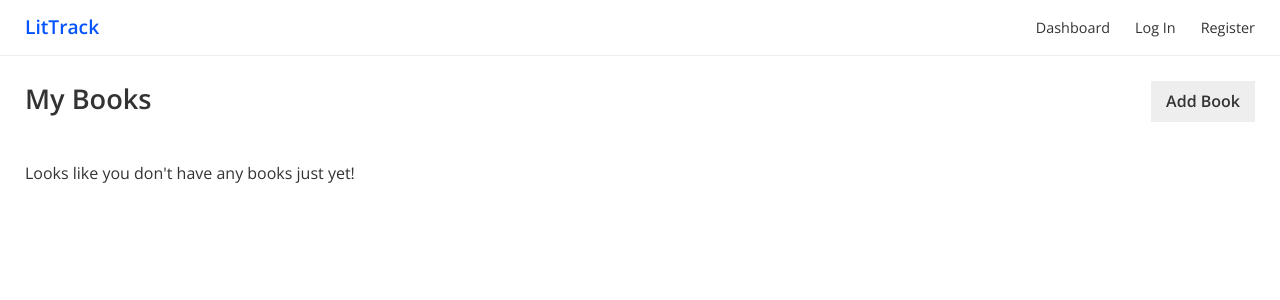
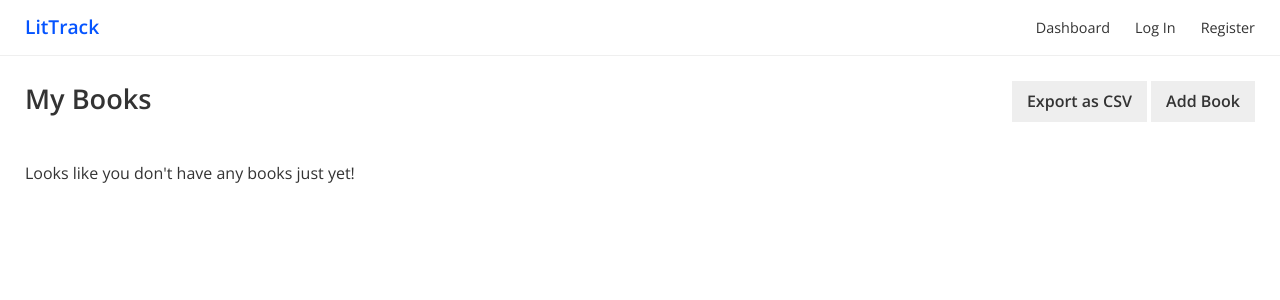
Before and after one commit to bswank/sbpc, a Django app: page /books/ in a window 1280 px wide. Shown: the top 300 px of the page. Run offline with Django 3.2, Linux system fonts and the light colour scheme; data comes from the database, SQL or seed files in the repository.

Commit message:
remove proxy code; add csv export

```diff
--- a/littrack/templates/littrack/my-books.html
+++ b/littrack/templates/littrack/my-books.html
@@ -2,7 +2,7 @@
 
 {% block contextual_actions %}
 
-<p class="action"><a class="buttony-link" href="{% url 'add_book' %}">Add Book</a></p>
+<p class="action"><a target="_blank" class="buttony-link" href="{% url 'export_books' %}">Export as CSV</a> <a class="buttony-link" href="{% url 'add_book' %}">Add Book</a></p>
 
 {% endblock %}
 
--- a/littrack/urls.py
+++ b/littrack/urls.py
@@ -11,5 +11,5 @@ urlpatterns = [
     url(r'^books/add/$', views.add_book, name='add_book'),
     url(r'^books/edit/[1-9]\d*/$', views.edit_book, name='edit_book'),
     url(r'^books/edit/delete/[1-9]\d*/$', views.delete_book, name='delete_book'),
-    # url(r'^books/add/isbndb-proxy/$', views.isbndb_proxy, name='isbndb_proxy'),
+    url(r'^books/export/$', views.export_books, name='export_books'),
 ]
--- a/littrack/views.py
+++ b/littrack/views.py
@@ -1,3 +1,4 @@
+import csv
 from django.shortcuts import render
 from django.http import HttpResponse, HttpResponseRedirect, JsonResponse
 from django import forms
@@ -23,6 +24,22 @@ def index(request):
     }
 
     return render(request, 'littrack/index.html', context)
+
+def export_books(request):
+    output = []
+
+    response = HttpResponse(content_type='text/csv')
+    writer = csv.writer(response)
+
+    books = Book.objects.filter(reader=request.user.id).values('id', 'isbn13', 'title', 'authors', 'cover', 'rating', 'created_at')
+
+    writer.writerow(['ID', 'ISBN13', 'Title', 'Authors', 'Cover Image URL', 'User Rating', 'Date Added to LitTrack'])
+
+    for book in books:
+        output.append([book['id'], book['isbn13'], book['title'], book['authors'], book['cover'], book['rating'], book['created_at']])
+    writer.writerows(output)
+
+    return response
 
 def my_books(request):
     books = Book.objects.filter(reader=request.user.id).order_by('-created_at')
@@ -95,11 +112,6 @@ def add_book(request):
 
         return render(request, 'littrack/add-book.html', context)
 
-# def isbndb_proxy(request):
-#     url = request.GET['url']
-
-#     return JsonResponse({ 'hello': url })
-
 def register(request):
     if request.method == 'POST':
         form = RegisterForm(request.POST)
--- a/requirements.txt
+++ b/requirements.txt
@@ -14,5 +14,6 @@ pylint-plugin-utils==0.6
 pytz==2019.3
 six==1.14.0
 sqlparse==0.3.0
+unicodecsv==0.14.1
 whitenoise==5.0.1
 wrapt==1.11.2
```
Also changed, not shown: littrack/static/littrack/js/bookSearch.js (+0 -8 lines).
